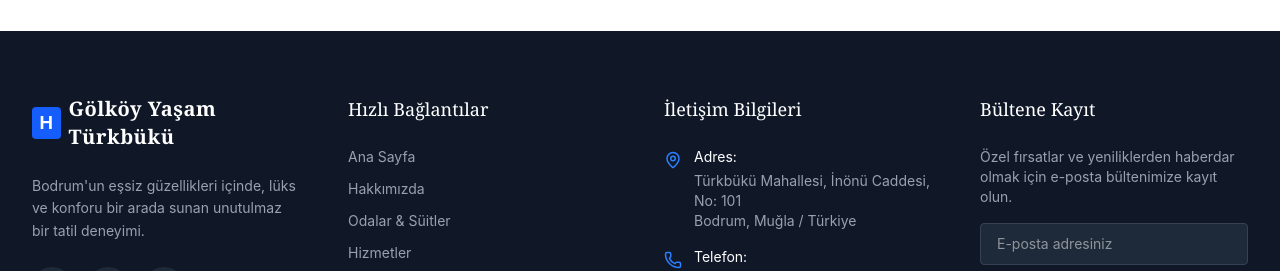
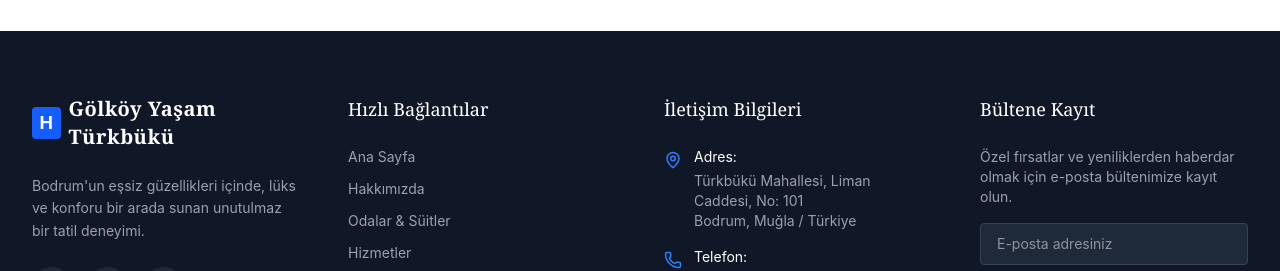
Before and after one commit to Max19071/golkoy_turkbuku1, a React (Vite) app: page / in a window 1280 px wide. Shown: the part 3406-3677 px from the top of the page. Built offline with nearby package versions, Linux system fonts and the light colour scheme.

Commit message:
Adres bilgisini Liman Caddesi olarak düzelt

```diff
--- a/src/components/Footer.tsx
+++ b/src/components/Footer.tsx
@@ -73,7 +73,7 @@ export default function Footer() {
                 <MapPin size={18} className="text-blue-500 mt-1 shrink-0" />
                 <div>
                   <span className="block text-white mb-1">Adres:</span>
-                  <span>Türkbükü Mahallesi, İnönü Caddesi, No: 101</span><br />
+                  <span>Türkbükü Mahallesi, Liman Caddesi, No: 101</span><br />
                   <span>Bodrum, Muğla / Türkiye</span>
                 </div>
               </li>
```
